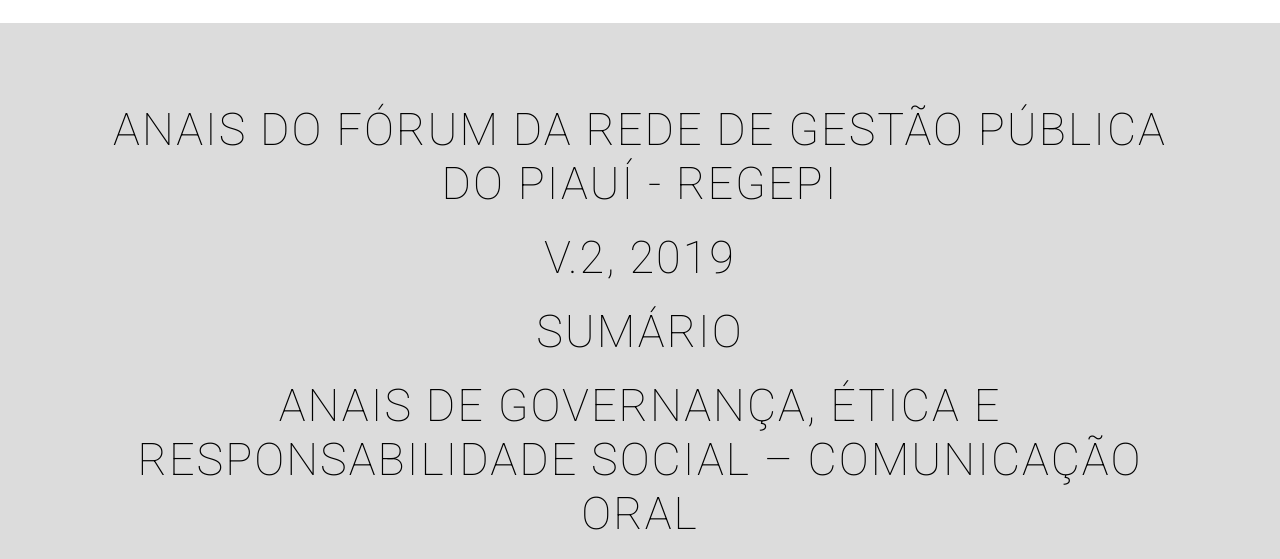
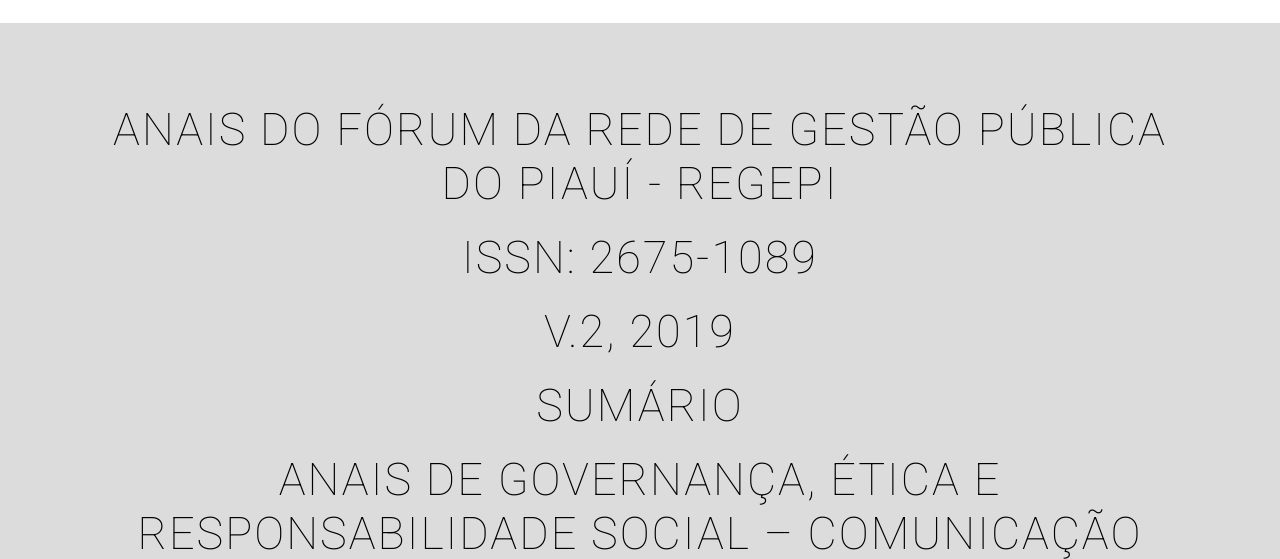
Before and after one commit to igbcampos/regepi, a Django app: page / in a window 1280 px wide. Shown: the part 5715-6274 px from the top of the page. Run offline with Django 3.2, Linux system fonts and the light colour scheme; some libraries are stand-ins or nearby versions.

Commit message:
Atualiza issn

```diff
--- a/core/templates/core/index.html
+++ b/core/templates/core/index.html
@@ -357,6 +357,7 @@
     <div class="container">
       <div class="section-title text-center">
         <h2>ANAIS DO FÓRUM DA REDE DE GESTÃO PÚBLICA DO PIAUÍ - REGEPI</h2>
+        <h2>ISSN: 2675-1089</h2>
         <h2>V.2, 2019</h2>
         <h2>SUMÁRIO</h2>
 
```
